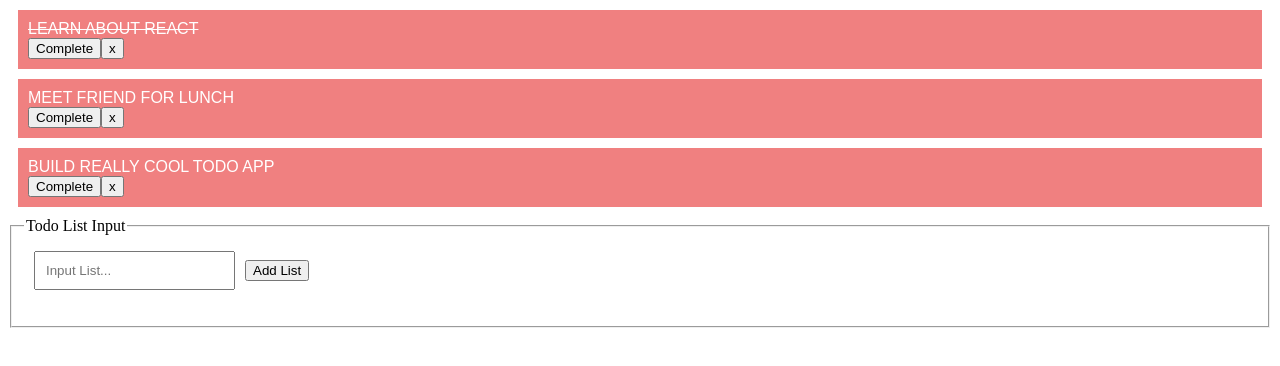
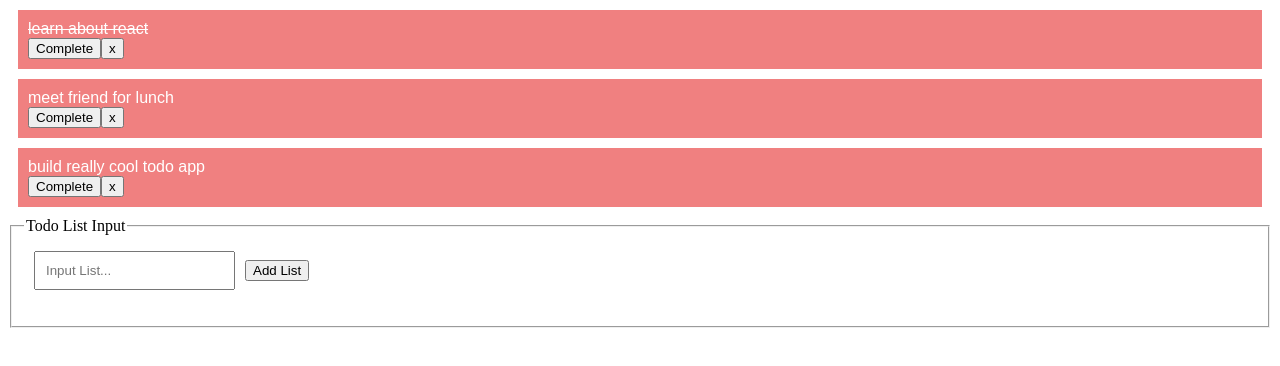
Before and after one commit to neeraja991/react-wgzohy, a React (Create React App) app: page / in a window 1280 px wide. Shown: the top 366 px of the page. Built offline with nearby package versions, Linux system fonts and the light colour scheme.

Commit message:
1 file modified

```diff
--- a/src/App.js
+++ b/src/App.js
@@ -16,7 +16,7 @@ function Todo({ todo, index, completeTodo, removeTodo }) {
 
     <div
       className="todo" ref={labelref}
-      style={{ textDecoration: todo.isCompleted ? "line-through" : "",textTransform :"Uppercase" }}
+      style={{ textDecoration: todo.isCompleted ? "line-through" : "",textTransform :"Lowercase" }}
     >
       {todo.text}
       <div>
@@ -42,16 +42,17 @@ function TodoForm({addTodo }) {
     if (!value) return;
     addTodo(value);
      console.log('Keyword: ' + labelref.current.value);
-     labelref.current.style.textTransform = "Uppercase";
+     labelref.current.style.textTransform = "Lowercase";
     setValue("");
   };
 
 const addText = e => {
     e.preventDefault();
     if (!value) return;
+       console.log('Keyword1: ' + labelref.current.value);
+     labelref.current.style.textTransform = "Lowercase";
     addTodo(labelref.current.value);
-     console.log('Keyword1: ' + labelref.current.value);
-     labelref.current.style.textTransform = "Uppercase";
+
     setValue("");
   };
   const input = {
```
